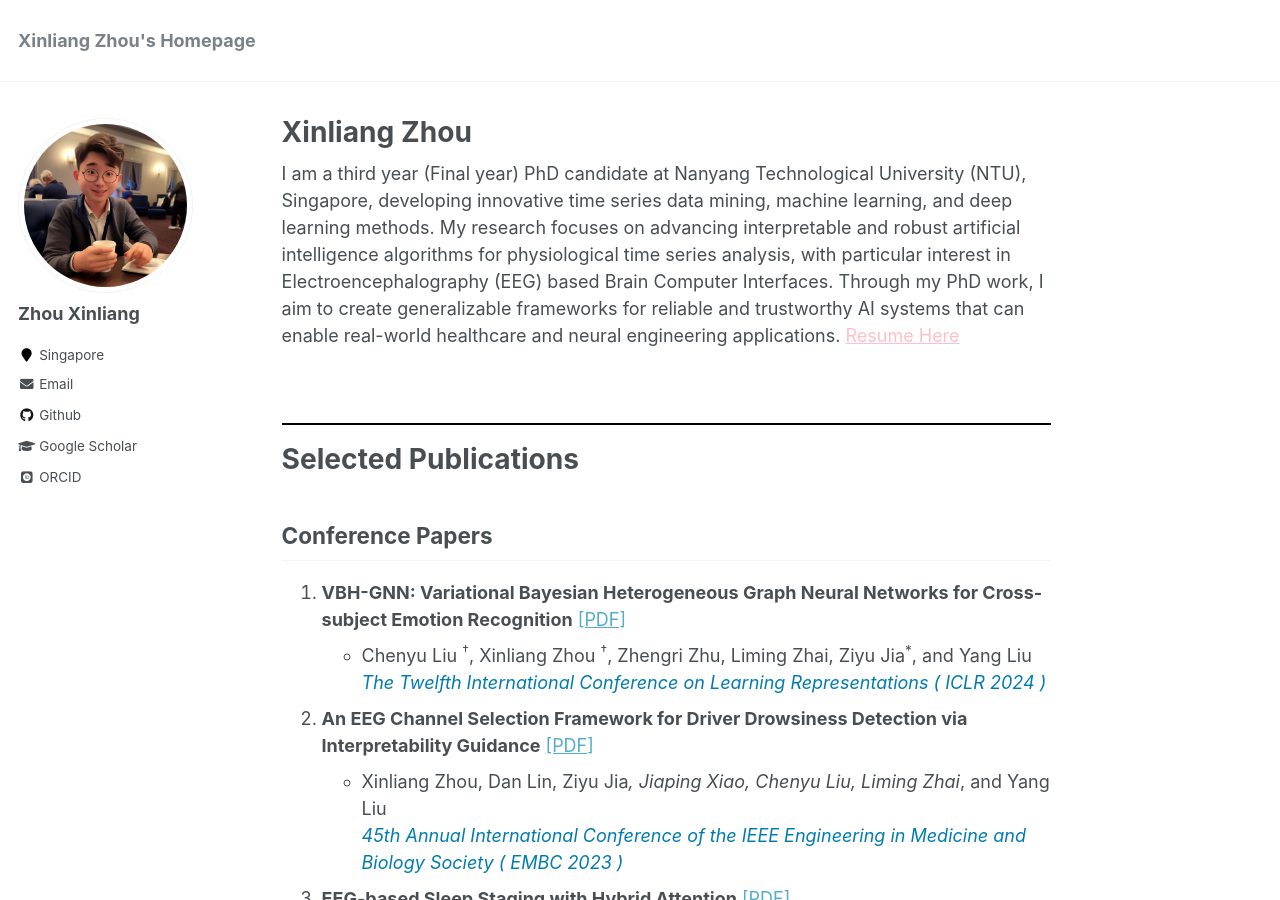
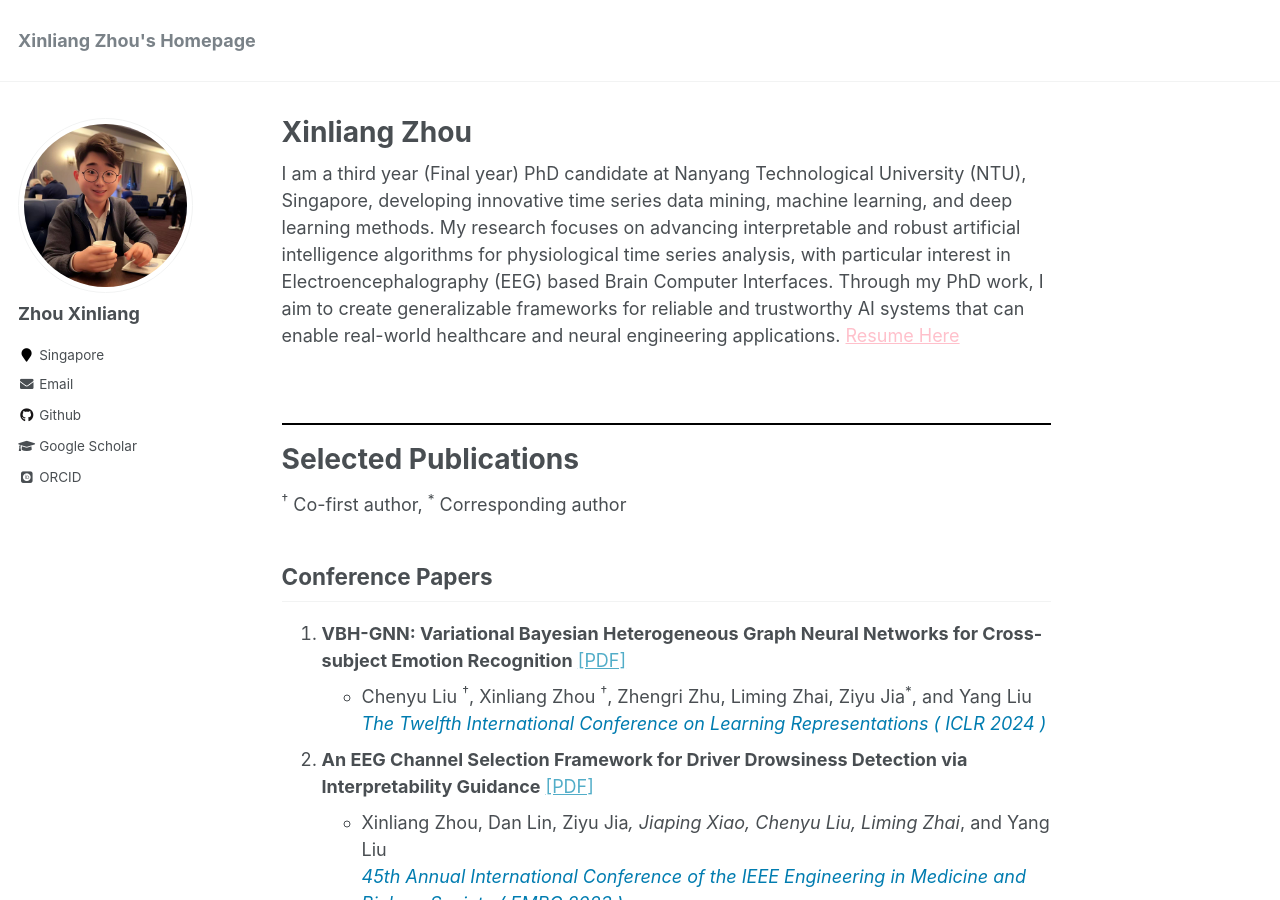
Before and after one commit to xinliangzhou/xinliangzhou.github.io, a Jekyll site: the page built from _pages/about.md, in a window 1280 px wide and 900 px high. Built offline with Jekyll 4.4.1, drawn with Linux system fonts in a browser that asks for light colours; some web fonts are replaced.

Commit message:
Update about.md

```diff
--- a/_pages/about.md
+++ b/_pages/about.md
@@ -16,6 +16,7 @@ I am a third year (Final year) PhD candidate at Nanyang Technological University
 
 Selected Publications
 ======
+<sup>†</sup> Co-first author, <sup>*</sup> Corresponding author
 
 Conference Papers
 ------
```
